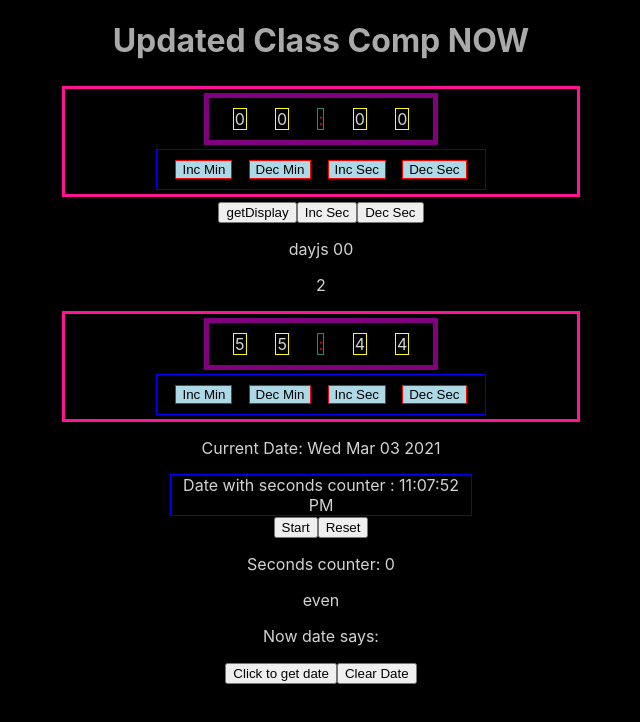
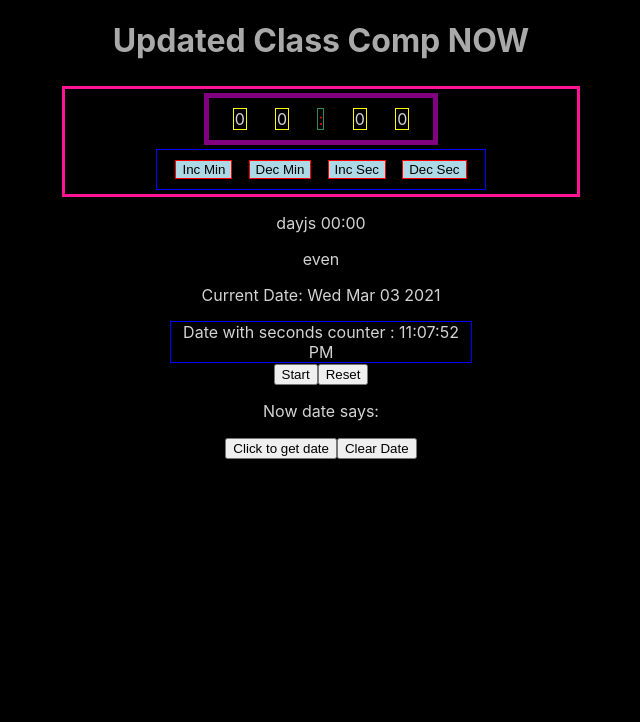
Before and after one commit to stevekutz/timerReact_state_2dig, a React (Create React App) app in the folder app/: page / in a window 1280 px wide. Shown: the top 722 px of the page, without its empty margins (319-959 px from the left). Built offline with nearby package versions, Linux system fonts and the light colour scheme.

Commit message:
timer min & sec count works with incr/decrement & reset

```diff
--- a/app/src/comp/Timer.js
+++ b/app/src/comp/Timer.js
@@ -104,11 +104,8 @@ class Timer extends Component {
 
         if (count % 2 === 0) {
             countMSG = " even " + count.toString();
-            // console.log(countMSG)
-
         } else {
             countMSG = " ODD " + count.toString();
-            // console.log(countMSG)
         }
 
     }
@@ -140,7 +137,6 @@ class Timer extends Component {
             currentDate: '',
             showTime: false,
             })
-
     }
 
     toggleTimer = () => {
@@ -149,185 +145,46 @@ class Timer extends Component {
         this.setState({
                 timerActive: !this.state.timerActive,
             })
-
         this.updateButtonStartStop();
-
     }
 
     updateButtonStartStop = () => {
         if (this.state.timerActive) {
             this.setState({buttonText: 'Start'})
-            // this.countSeconds();
         } else {
             this.setState({buttonText: 'Stop'})
-
         }
-
     }
-
 
     countSeconds = () => {
 
         if(this.state.timerActive) {
-            this.setState({secondsCount: this.state.secondsCount + 1})
             this.setState({dayTime: this.state.dayTime.add(1, 's')});
-            this.assignDigits();
-            this.getDisplay();
-
-        } else {
-            this.setState({secondsCount: this.state.secondsCount });
         }
-
-    }
-
-    assignDigits() {
-
-        // console.log("Assign Digits called");
-        console.log("secondsCount ==> ", this.state.secondsCount);
-
-        this.setState({secTotal: this.state.secondsCount - (60 * this.state.minTotal)});
-        console.log("minTotal ", this.state.minTotal);
-        console.log("secTotal => ", this.state.secTotal);
-
-        if( this.state.secTotal >= 0 && this.state.secTotal <= 9) {
-            this.setState({secDigits: '0' + this.state.secTotal.toString()});
-
-        } else if (this.state.secTotal > 9 && this.state.secTotal <= 59) {
-            this.setState({secDigits: this.state.secTotal.toString()});
-
-        }
-
-        if (this.state.secTotal >= 59) {
-            console.log("MIN");
-            this.setState({secTotal: 0})
-            this.setState({minTotal: this.state.minTotal + 1})
-
-            if(this.state.minTotal <= 9) {
-                this.setState({minDigits: '0' + this.state.minTotal.toString()})
-            } else if (this.state.minTotal <= 59) {
-                this.setState({minDigits: this.state.minTotal.toString()})
-                this.setState({secTotal: 0})
-            } else {
-                console.log(" Hour Reached ")
-            }
-        }
-
-        this.setState({minAdjust: false});
-        console.log('minDigits ', this.state.minDigits);
-
-
-
-        // // assign sec_Ones
-        // this.setState({sec_OnesDigit: this.state.secondsCount.toString().slice(-1)})
-
-        // // assign_sec_Tens
-        // if(this.state.secondsCount % 10 === 0) {
-
-        //         if (this.state.sec_TensDigit >= 0 && this.state.sec_TensDigit < 5) {
-        //             this.setState({ sec_TensDigit: this.state.sec_TensDigit + 1 })
-        //             // this.setState({sec_TensDigit: this.})
-        //         } else {
-        //             this.setState({ sec_TensDigit: 0 })
-
-        //             if(this.state.min_OnesDigit >= 0 && this.state.min_OnesDigit < 9) {
-        //                 this.setState({ min_OnesDigit: this.state.min_OnesDigit + 1 })
-        //             } else if (this.state.min_TensDigit < 5) {
-        //                 this.setState({ min_OnesDigit: 0})
-        //                 this.setState({ min_TensDigit: this.state.min_TensDigit + 1 })
-        //             } else if (this.state.min_TensDigit >= 5) {
-        //                 console.log(" over an hour !!!!! ")
-        //                 this.setState({fullTime: true})
-        //             }
-        //         }
-        // }
-
     }
 
     resetTimer  = () => {
         this.setState({timerActive: false});
-        this.setState({secondsCount: 0 });
-        this.resetDisplayTimer();
+        this.setState({dayTime: dayjs().startOf('day')})
     }
 
-    resetDisplayTimer = () => {
-        // *** for single digit display
-        // this.setState({sec_OnesDigit: 0 });
-        // this.setState({sec_TensDigit: 0 });
-        // this.setState({min_OnesDigit: 0 });
-        // this.setState({min_TensDigit: 0 });
+    incMin = () => {
+        this.setState({dayTime: this.state.dayTime.add(1, 'm')});
+    }
 
-        // *** for double digit display
-        this.setState({secDigits: '00'});
-        this.setState({minDigits: '00'});
-        this.setState({secTotal: 0});
-        this.setState({minTotal: 1});
+    decMin = () => {
+        this.setState({dayTime: this.state.dayTime.subtract(1,'m')});
+    }
 
+    incSec = () => {
+        this.setState({dayTime: this.state.dayTime.add(1, 's')});
+    }
+
+    decSec = () => {
+        this.setState({dayTime: this.state.dayTime.subtract(1, 's')});
     }
 
 
-    getDisplay = () => {
-        this.setState({secDigits: this.state.dayTime.format('ss')});
-        this.setState({minDigits: this.state.dayTime.format('mm')});
-
-    }
-
-
-    incMin = () => {
-        console.log("incMin FIRED")
-
-
-
-        this.setState({ secondsCount: this.state.secondsCount + 60});
-        // this.setState({ minTotal: this.state.minTotal + 1}); // does not increment first time
-
-
-
-        this.setState((prevState) => {
-
-            return {minTotal: (prevState.minTotal + 1)};
-
-        })
-
-
-
-
-         console.log(" minTotal updated to >>>>>> ", this.state.minTotal);
-
-        if(this.state.minTotal <= 9) {
-            this.setState({minDigits: '0' + this.state.minTotal.toString()})
-        } else if (this.state.minTotal <= 59) {
-            this.setState({minDigits: this.state.minTotal.toString()});
-        } else {
-            console.log(" Hour Reached ")
-        }
-
-        // this.setState({secTotal: this.state.secondsCount - (60 * this.state.minTotal)});
-        // this.assignDigits();
-
-    }
-
-    decMin = () => {
-        if (this.state.minDigits > 0 && this.state.minDigits <= 59) {
-            this.setState({minDigits: this.state.minDigits - 1})
-        }
-    }
-
-    incSec = () => {
-        // if (this.state.secDigits >= 0 && this.state.secDigits < 59) {
-        //     this.setState({secDigits: this.state.secDigits + 1})
-        // }
-
-        this.setState({dayTime: this.state.dayTime.add(1, 's')});
-        this.setState({secondsCount: this.state.secondsCount + 1});
-    }
-
-    decSec = () => {
-        // if (this.state.secDigits > 0 && this.state.secDigits <= 59) {
-        //     this.setState({secDigits: this.state.secDigits - 1})
-        // }
-        this.setState({dayTime: this.state.dayTime.subtract(1, 's')});
-        this.setState({secondsCount: this.state.secondsCount - 1});
-    }
 
     render() {
         let intType;
@@ -339,7 +196,7 @@ class Timer extends Component {
         // }
 
 
-        this.state.secondsCount %2 === 0 ? intType = <p> even </p> : intType = <p> ODD </p>
+        this.state.dayTime.second() %2 === 0 ? intType = <p> even </p> : intType = <p> ODD </p>
 
 
         return (
@@ -351,29 +208,16 @@ class Timer extends Component {
                     colon = ":"
                     sec_tens = {this.state.dayTime.format('ss').slice(-2,1)}
                     sec_ones = {this.state.dayTime.format('ss').slice(-1)}
+
+                    incMin_handler = {this.incMin}
+                    decMin_handler = {this.decMin}
+
                     incSec_handler = {this.incSec}
                     decSec_handler = {this.decSec}
                 />
-                <div>
-                    <button onClick = {this.getDisplay}> getDisplay </button>
-                    <button onClick = {this.incSec}> Inc Sec </button>
-                    <button onClick = {this.decSec}> Dec Sec</button>
-                </div>
 
-                <p> dayjs {this.state.dayTime.format('ss')}</p>
-                <p> {this.state.intervalID} </p>
-
-
-
-                <TimerDisplay
-                    min_tens = {this.state.minDigits.toString().slice(-2,1)}
-                    min_ones = {this.state.minDigits.toString().slice(-1)}
-                    colon = ":"
-                    sec_tens = {this.state.secDigits.toString().slice(-2,1)}
-                    sec_ones = {this.state.secDigits.toString().slice(-1)}
-                    incMin_handler = {this.incMin}
-                />
-
+                <p> dayjs {this.state.dayTime.format('mm:ss')}</p>
+                <div> {intType} </div>
 
                 <p>  Current Date: {new Date().toDateString()}</p>
                 <div>
@@ -386,11 +230,6 @@ class Timer extends Component {
                 </div>
 
 
-                <div>
-                    <p> Seconds counter: {this.state.secondsCount} </p>
-
-                    {intType}
-                </div>
 
 
                 <p>  Now date says: {this.state.currentDate} </p>
@@ -403,14 +242,3 @@ class Timer extends Component {
 }
 
 export default Timer;
-
-
-/*
-    <TimerDisplay
-        min_tens = {this.state.min_TensDigit.toString()}
-        min_ones = {this.state.min_OnesDigit.toString()}
-        colon = ":"
-        sec_tens = {this.state.sec_TensDigit.toString()}
-        sec_ones = {this.state.sec_OnesDigit.toString()}
-    />
-*/
--- a/app/src/comp/TimerDisplay.js
+++ b/app/src/comp/TimerDisplay.js
@@ -29,7 +29,7 @@ const TimerDisplay = (props) => {
 
                     <DisplayDigitControls>
                         <DigitControlButton onClick = {props.incMin_handler}> Inc Min </DigitControlButton>
-                        <DigitControlButton> Dec Min </DigitControlButton>
+                        <DigitControlButton onClick = {props.decMin_handler}> Dec Min </DigitControlButton>
 
                         <DigitControlButton onClick = {props.incSec_handler}> Inc Sec </DigitControlButton>
                         <DigitControlButton onClick = {props.decSec_handler}> Dec Sec </DigitControlButton>
```
